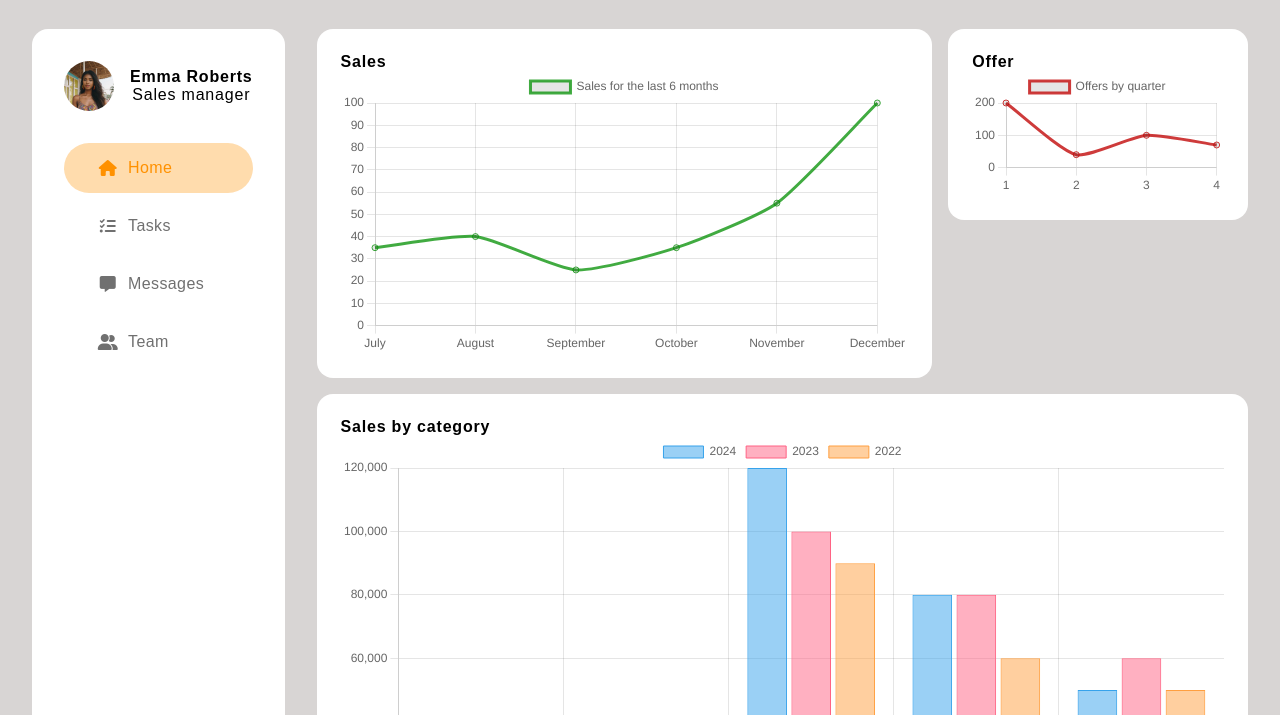
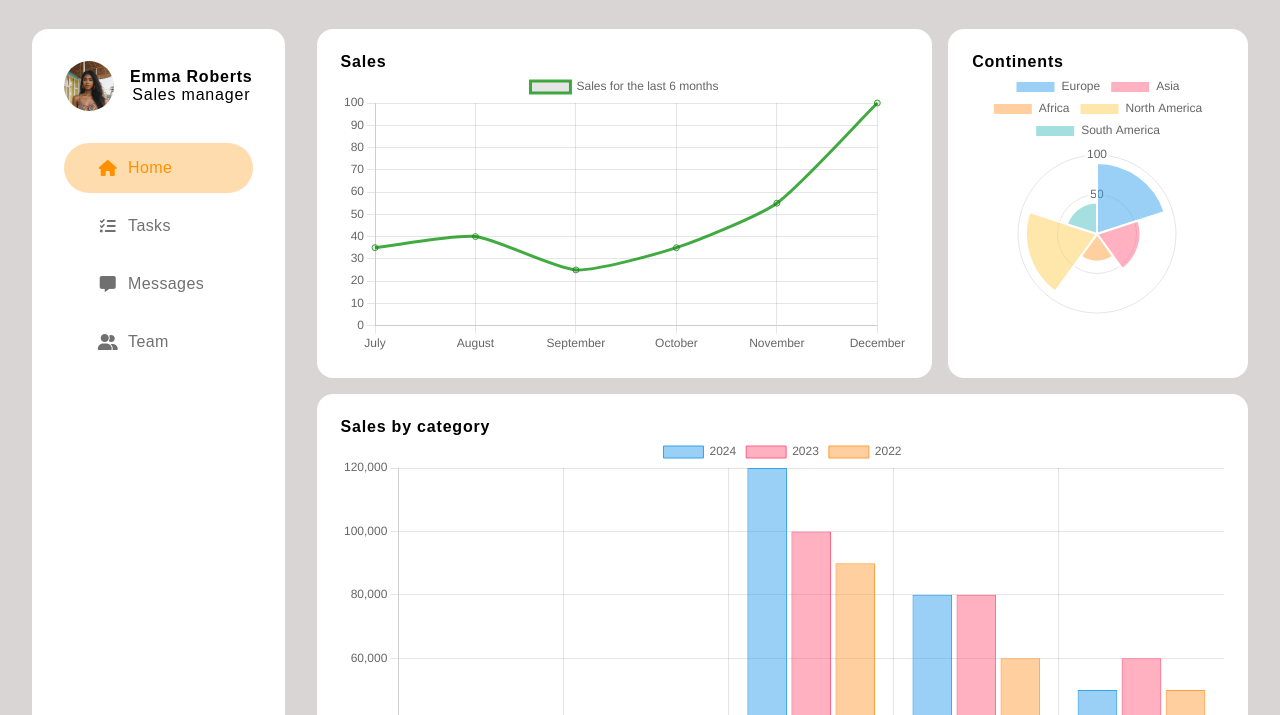
Before and after one commit to and-yevchenko/andso-dashboard, a website built with Vite: page index.html in a window 1280 px wide. Shown: the part 85-800 px from the top of the page. Built offline with nearby package versions, Linux system fonts and the light colour scheme; a web font is replaced by a local one.

Commit message:
Update HomePage

```diff
--- a/src/components/Box/Box.css
+++ b/src/components/Box/Box.css
@@ -3,7 +3,6 @@
     padding: 1.5rem;
     border-radius: 1rem;
     width: auto;
-    height: fit-content;
     h4 {
         text-align: start;
         font-weight: 600;
--- a/src/pages/HomePage.js
+++ b/src/pages/HomePage.js
@@ -12,29 +12,33 @@ export async function HomePage() {
     page.innerHTML = `<p class="home-page-loading">Loading...</p>`;
 
     const { data, error } = await getStatistics();
-    // console.log(data.find((el) => el.title === 'Sales'))
 
     if (error) {
         page.innerHTML = `<p class="home-page-error">Error: ${error}</p>`;
     } else {
-        page.innerHTML = `<div class="home-page-wrap"></div>`;
-        page.firstChild.innerHTML = ``;
+        const wrapper = document.createElement('div');
+        wrapper.className = 'home-page-wrap';
 
         Chart.register(...registerables);
-        page.firstChild.append(
-            LineChart(data.find((el) => el.title === 'Sales')),
-        );
-        page.firstChild.append(
-            LineChart(data.find((el) => el.title === 'Offer')),
-        );
-        page.firstChild.append(
-            BarChart(data.find((el) => el.title === 'Sales by category')),
-        );
-        page.firstChild.append(CircleChart(data.find((el) => el.title === 'Profit')));
-        page.firstChild.append(PolarAreaChart(data.find((el) => el.title === 'Continents')));
-        page.firstChild.append(
-            LineChart(data.find((el) => el.title === 'Demand')),
-        );
+
+        const chartsConfig = [
+            { chart: LineChart, title: 'Sales' },
+            { chart: PolarAreaChart, title: 'Continents' },
+            { chart: BarChart, title: 'Sales by category' },
+            { chart: CircleChart, title: 'Profit' },
+            { chart: LineChart, title: 'Offer' },
+            { chart: LineChart, title: 'Demand' }
+        ];
+
+        chartsConfig.forEach(({ chart, title }) => {
+            const chartData = data.find(el => el.title === title);
+            if (chartData) {
+                wrapper.append(chart(chartData));
+            }
+        });
+
+        page.innerHTML = '';
+        page.append(wrapper);
     }
 
     return page;
```
